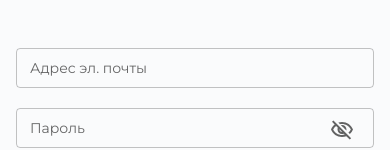
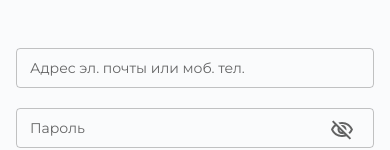
Before and after one commit to N1ghting4le/travel_agency_client, a Next.js app: page /sign-in in a window 390 px wide. Shown: the part 140-290 px from the top of the page. Built offline with nearby package versions, Linux system fonts and the light colour scheme.

Commit message:
update: authentication by phone number is added

```diff
--- a/src/components/signInForm/SignInForm.js
+++ b/src/components/signInForm/SignInForm.js
@@ -27,6 +27,7 @@ const SignInForm = () => {
     const { query, queryState, resetQueryState } = useQuery();
 
     const onSubmit = (data) => {
+        setError("");
         query(`${BASE_URL}/user/signIn`, "POST", {'Content-type': 'application/json'}, JSON.stringify(data))
             .then(res => {
                 authorize(res);
@@ -41,13 +42,13 @@ const SignInForm = () => {
     return (
         <form onSubmit={handleSubmit(onSubmit)} className={styles.form}>
             <Controller
-                name="email"
+                name="phoneOrEmail"
                 control={control}
                 render={
                     ({ field: { onChange } }) =>
                         <Input
-                            placeholder="Адрес эл. почты"
-                            error={errors.email}
+                            placeholder="Адрес эл. почты или моб. тел."
+                            error={errors.phoneOrEmail}
                             onChange={onChange}/>
                 }
             />
--- a/src/components/signInForm/schema.js
+++ b/src/components/signInForm/schema.js
@@ -1,7 +1,13 @@
 import { object, string } from "yup";
 
 export const signInObj = {
-    email: string().trim().required("Адрес эл. почты обязателен").email("Некорректный адрес эл. почты"),
+    phoneOrEmail: string()
+                .trim()
+                .required("Поле обязательно")
+                .matches(
+                    /(^[a-zA-Z0-9._-]+@[a-zA-Z0-9.-]+\.[a-zA-Z]{2,10}$|^[+]?[(]?[0-9]{1,4}[)]?[-\s.]?[0-9]{1,4}[-\s.]?[0-9]{1,4}$)/,
+                    "Некорректное значение"
+                ),
     password: string()
                 .trim()
                 .required("Пароль обязателен")
```
Also changed, not shown: src/components/signUpForm/schema.js (+6 -2 lines).
